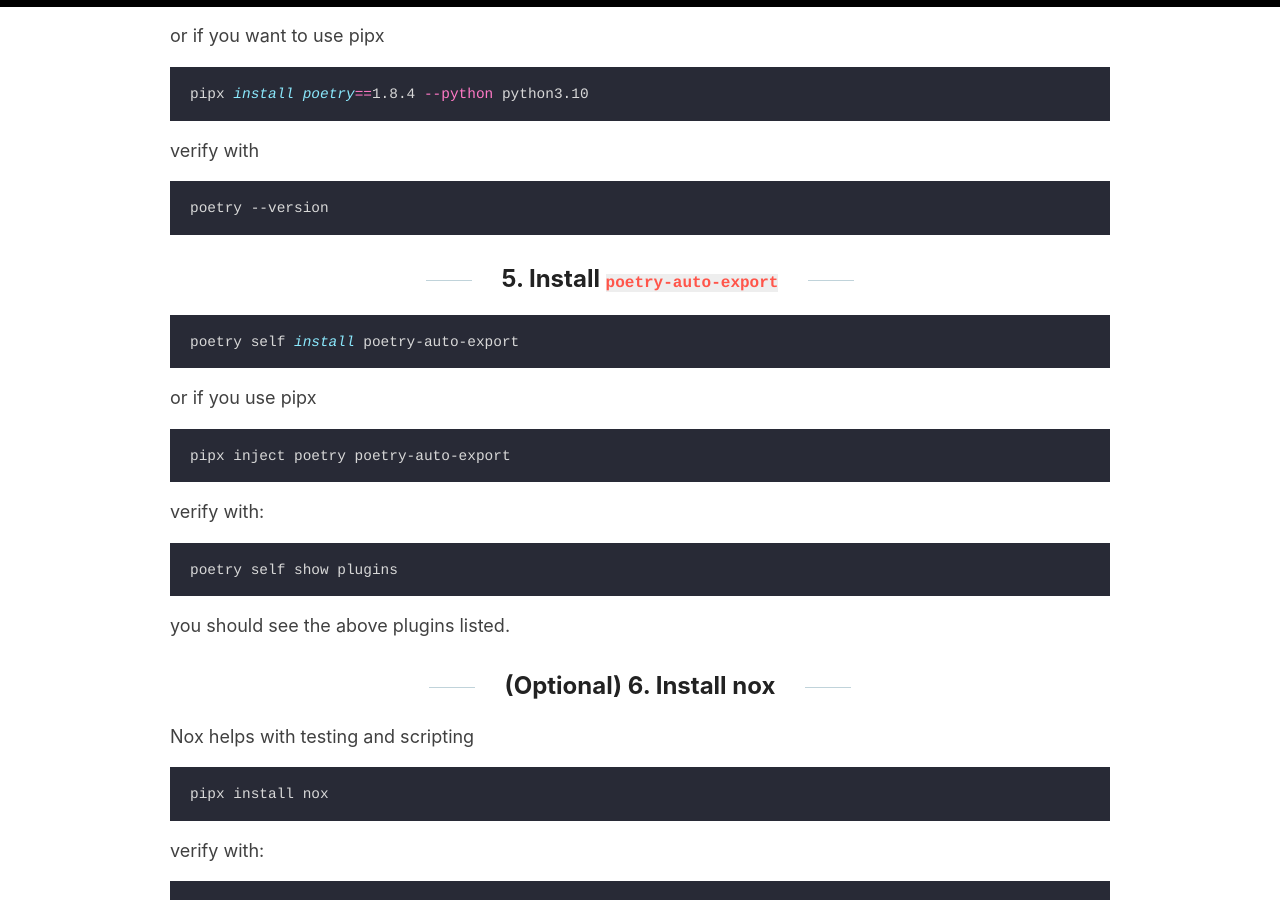
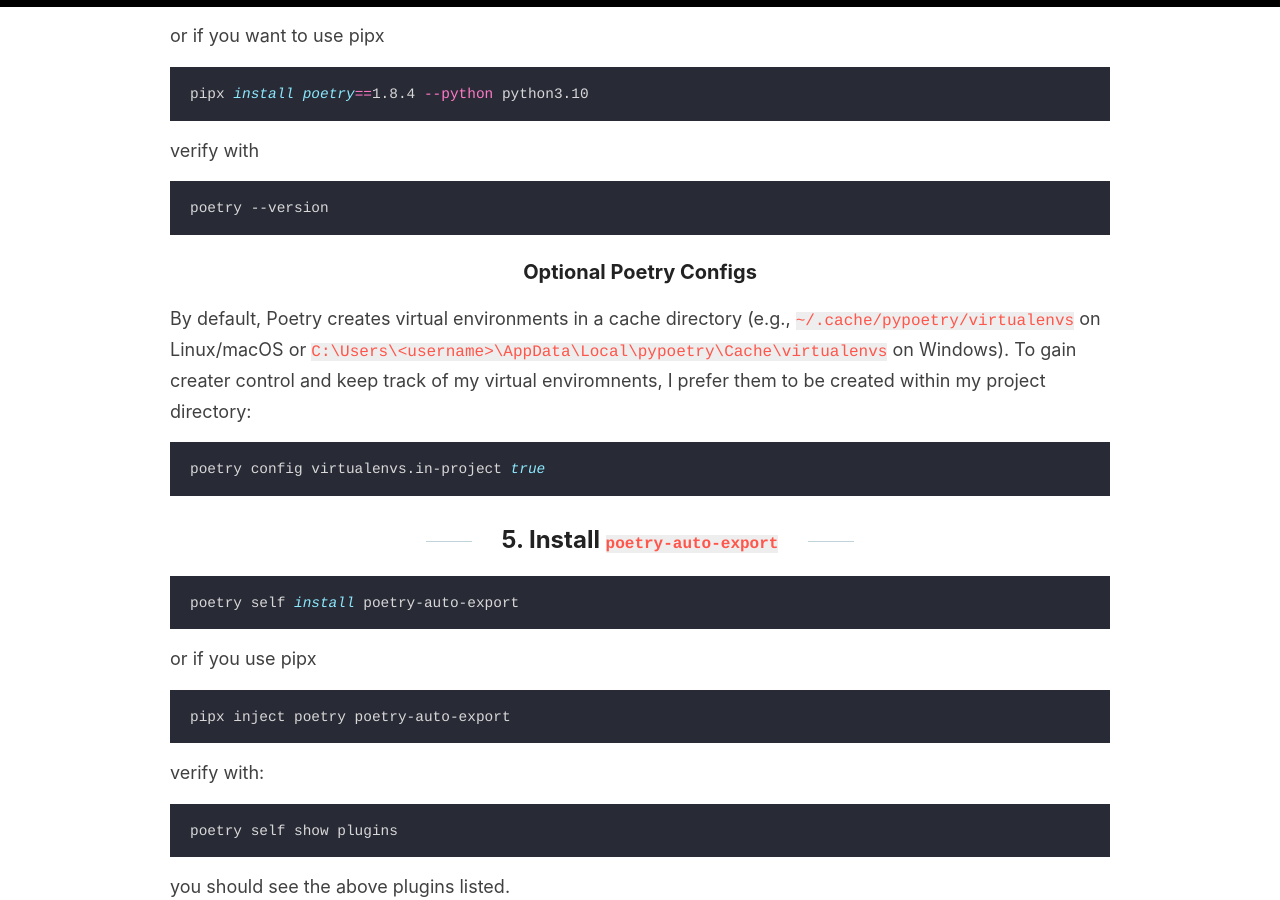
Before and after one commit to kfchou/kfchou.github.io, a Jekyll site: the page built from _posts/2025-02-21-my-setup.md, in a window 1280 px wide and 900 px high, scrolled down 4281 px. Built offline with Jekyll 4.4.1, drawn with Linux system fonts in a browser that asks for light colours; comment, search, counter and statistics services are not loaded.

Commit message:
add note on poetry config

````diff
--- a/_posts/2025-02-21-my-setup.md
+++ b/_posts/2025-02-21-my-setup.md
@@ -140,6 +140,12 @@
 poetry --version
 ```
 
+### Optional Poetry Configs
+By default, Poetry creates virtual environments in a cache directory (e.g., `~/.cache/pypoetry/virtualenvs` on Linux/macOS or `C:\Users\<username>\AppData\Local\pypoetry\Cache\virtualenvs` on Windows). To gain creater control and keep track of my virtual enviromnents, I prefer them to be created within my project directory:
+```sh
+poetry config virtualenvs.in-project true
+```
+
 ## 5. Install `poetry-auto-export`
 ```sh
 poetry self install poetry-auto-export
````
